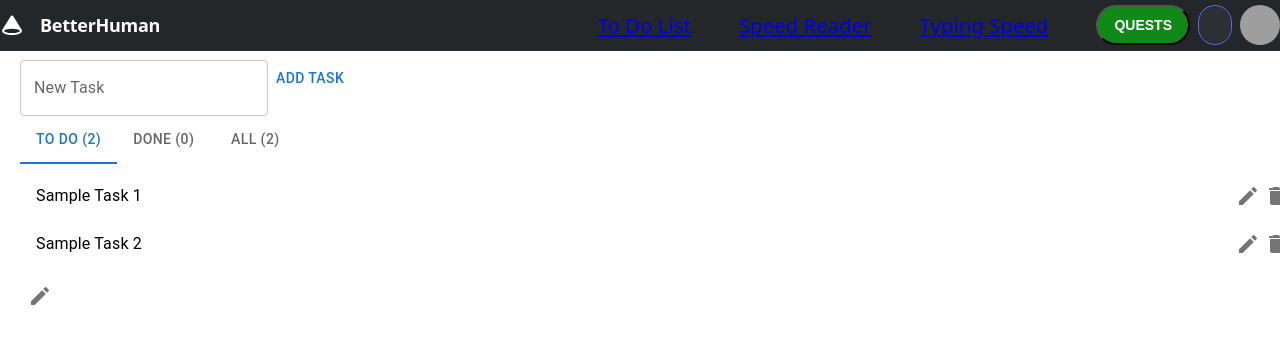
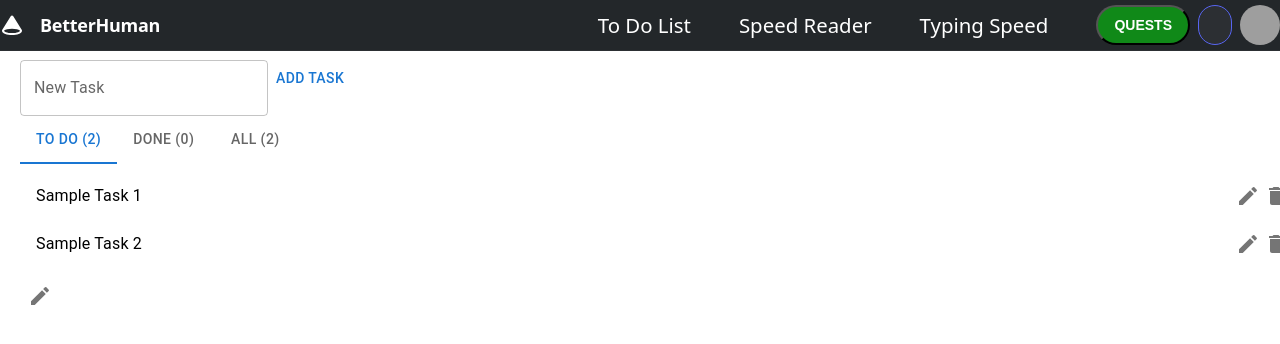
Before and after one commit to musaoc/BetterHuman, a React (Create React App) app: page / in a window 1280 px wide. Shown: the top 344 px of the page. Built offline with nearby package versions, Linux system fonts and the light colour scheme; grey boxes are pictures that could not be loaded.

Commit message:
fixed top bar

```diff
--- a/src/components/TopBar.css
+++ b/src/components/TopBar.css
@@ -4,7 +4,7 @@
   width: 100%;
   background-color: #23272a;
   color: white;
-  padding-right: 10px;
+  padding-right: 1rem;
   position: fixed;
   top: 0;
   left: 0;
@@ -51,6 +51,13 @@
   margin-right: 3rem; /* Optional: add margin-right to create space between nav links and buttons */
 }
 
+.top-bar .nav-links a {
+  color: #ffffff; /* Ensures links are white */
+  font-size:1.275rem;
+  font-weight: 500;
+  line-height: 1.5rem;
+  text-decoration: none; /* Removes underline from links */
+}
 .top-bar .button-group {
   display: flex;
   gap: 0.5rem;
```
